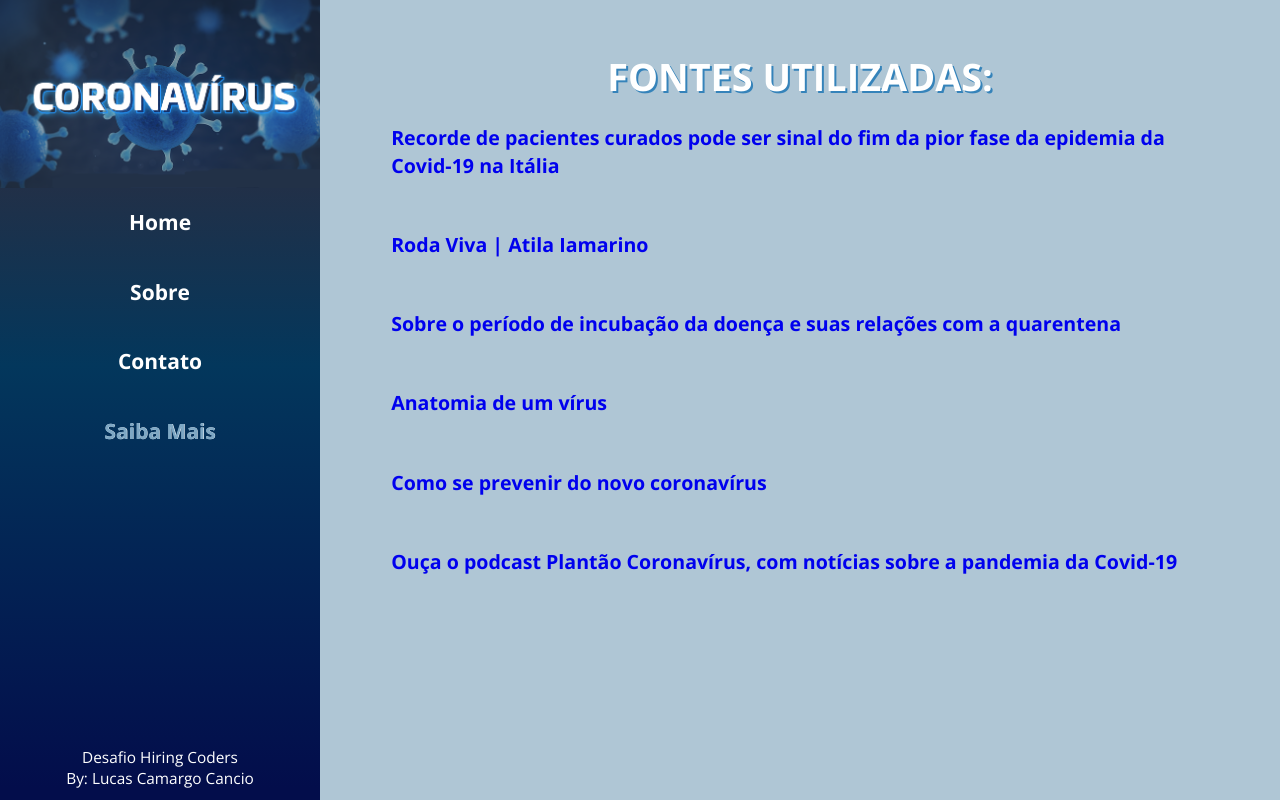
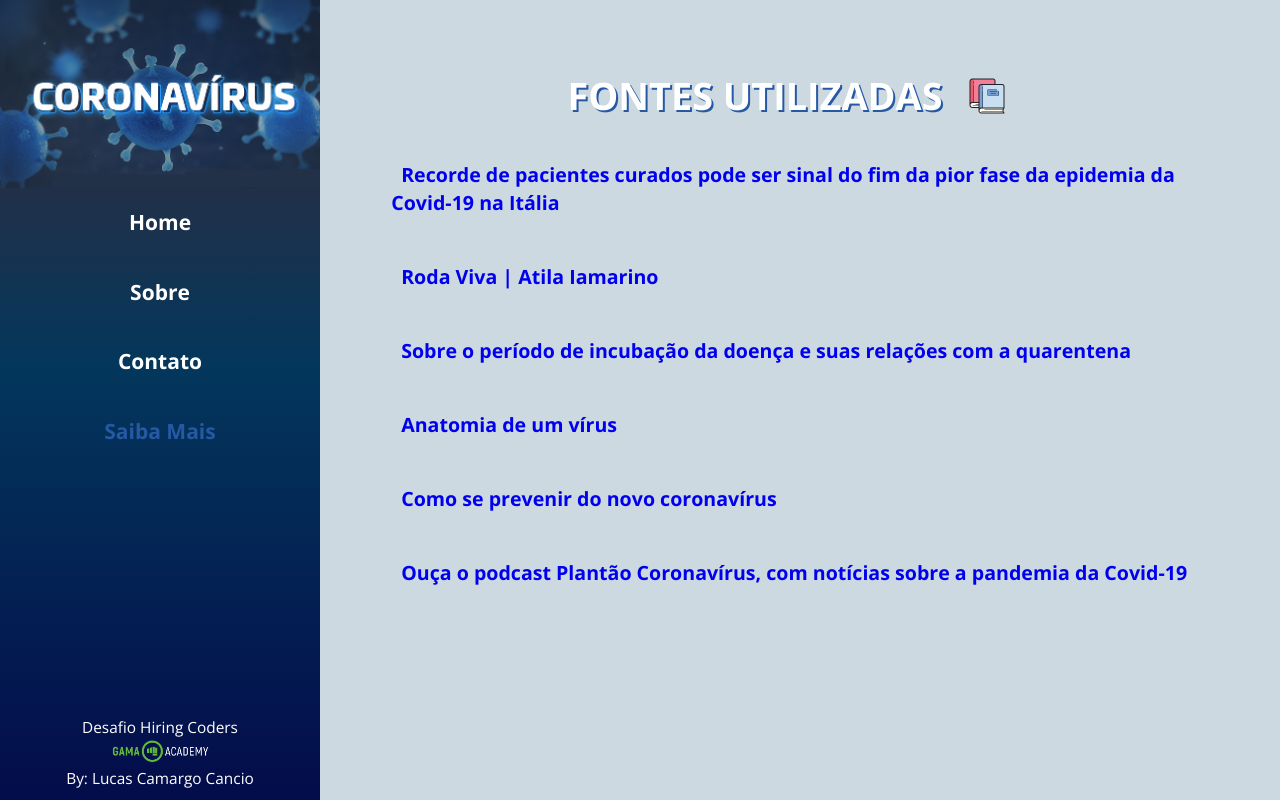
Before and after one commit to LucasCancio/gamaacademy-covidnews, a plain HTML site: page saiba-mais.html in a window 1280 px wide. Drawn offline with nearby package versions, Linux system fonts and the light colour scheme.

Commit message:
Adicionando Icones

```diff
--- a/css/estilo-geral.css
+++ b/css/estilo-geral.css
@@ -5,7 +5,7 @@
 }
 
 html {
-  background: rgb(175, 198, 213);
+  background: rgb(205, 217, 224);
   font-size: 14px;
   min-width: 300px;
   overflow-x: hidden;
@@ -34,11 +34,21 @@ main {
 }
 
 .title {
+  display: flex;
+  align-items: center;
+  justify-content: center;
+}
+.title h2{
   text-align: center;
   font-size: 2.7em;
 
-  text-shadow:  2px 2px rgb(53, 131, 186);
+  text-shadow:  2px 2px rgb(38, 89, 163);
   color: white;
+}
+
+.title img{
+  padding: 20px;
+  width:50px;
 }
 
 a {
@@ -90,6 +100,9 @@ header {
   font-size: 1.1em;
   color: white;
 }
+.feito-por img{
+  width: 100px;
+}
 
 .menu {
   display: flex;
@@ -120,13 +133,9 @@ header {
 }
 
 .menu li a:hover, #active{
-  color: rgb(125, 167, 196);
+  color: rgb(38, 89, 163);
 }
 
-#active{
-  text-shadow:  0.3px 0.3px  white;
-
+#active:hover{
+  color: rgb(48, 96, 167);
 }
-#active:hover{
-  color: rgb(142, 175, 199);
-}
--- a/css/estilo-saibamais.css
+++ b/css/estilo-saibamais.css
@@ -16,8 +16,10 @@ align-items: center;
     justify-content: space-between;
 }
 .fontes li a{
+    padding: 10px;
     font-weight: bold;
+
 }
 .fontes li a:hover{
-    color: rgb(128, 62, 190);
+    color: rgba(128, 62, 190,.6);
 }
--- a/saiba-mais.html
+++ b/saiba-mais.html
@@ -26,12 +26,16 @@
         </ul>
         <section class="feito-por">
           <p>Desafio Hiring Coders</p>
+          <img src="./images/gama-icon.png" >
           <p>By: Lucas Camargo Cancio</p>
         </section>
       </nav>
     </header>
     <main>
-      <h2 class="title">FONTES UTILIZADAS:</h2>
+      <div class="title">
+        <h2>FONTES UTILIZADAS</h2>
+        <img src="./images/book-icon.png" />
+      </div>
       <div class="content">
         <ul class="fontes">
           <li>
```
Also changed, not shown: contato.html (+1 -0 lines), index.html (+6 -2 lines), sobre.html (+5 -1 lines), images/book-icon.png (added), images/corona-logo - Copia.png (deleted), images/earth-icon.png (added), images/gama-icon.png (added), images/person-icon.png (added).
